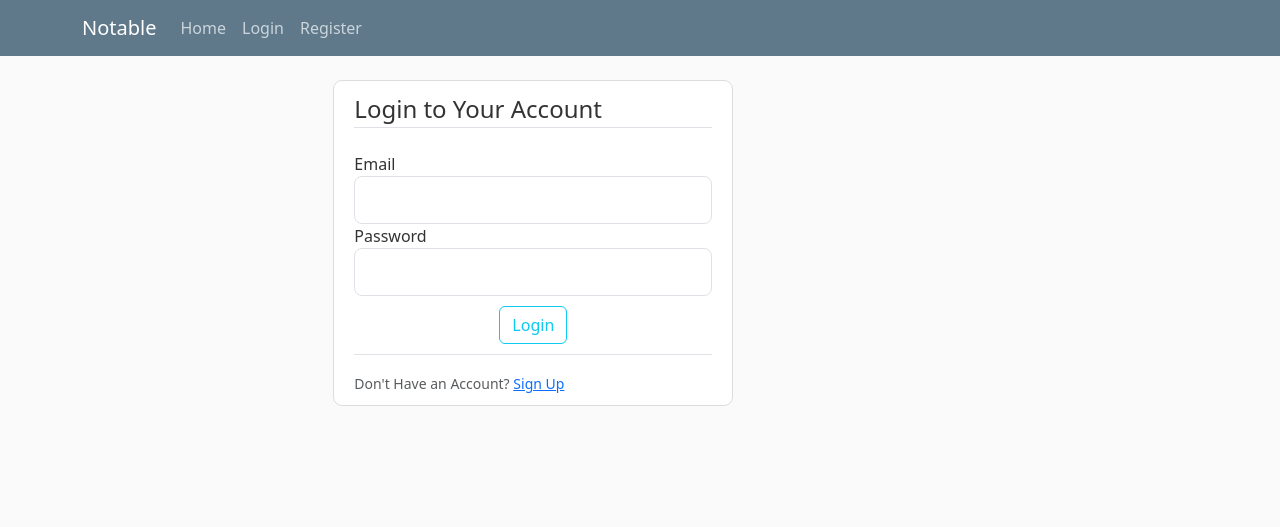
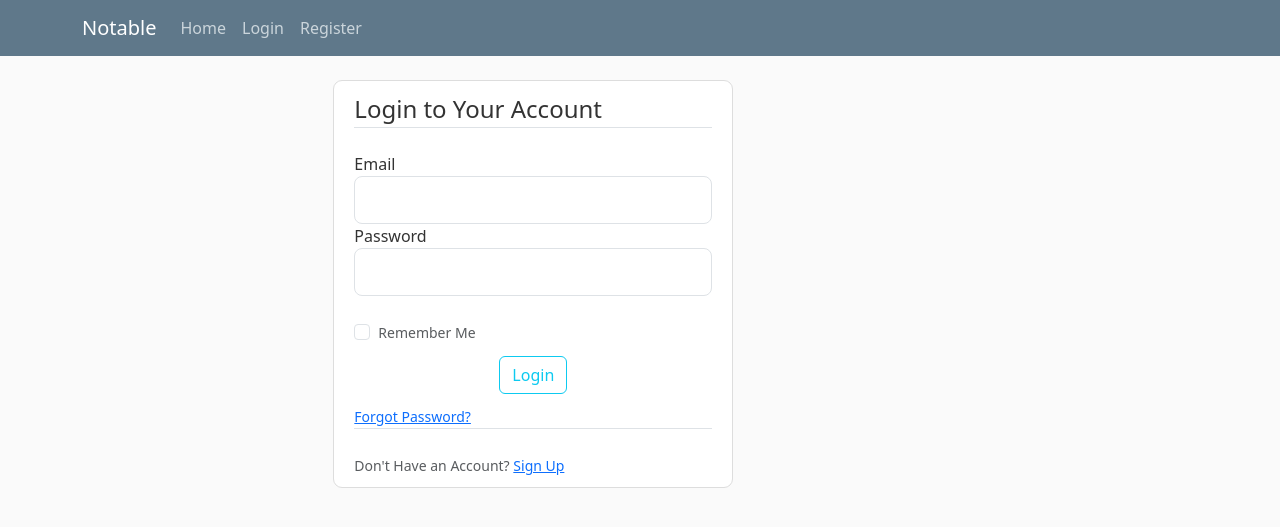
Before and after one commit to Berthran/notable, a Flask app: page /login in a window 1280 px wide. Shown: the top 527 px of the page. Run offline with Flask 3, Linux system fonts and the light colour scheme.

Commit message:
correct classes and form labels

```diff
--- a/notable/templates/login.html
+++ b/notable/templates/login.html
@@ -8,22 +8,62 @@
     <div class="content-section">
         <form method="POST" action="">
             {{ form.hidden_tag() }}
+
             <fieldset class="form-group">
                 <legend class="border-bottom mb-4">Login to Your Account</legend>
+
+                <!-- Email -->
                 <div class="form-group">
                     {{ form.email.label(class="form-control-label") }}
-                    {{ form.email(class="form-control form-control-lg") }}
+
+                    {% if form.email.errors %}
+                        {{ form.email(class="form-control form-control-lg is-invalid") }}
+                        <div class="invalid-feedback">
+                            {% for error in form.email.errors %}
+                            <span> {{ error }} </span>
+                            {% endfor %}
+                        </div>
+                    {% else %}
+                        {{ form.email(class="form-control form-control-lg") }}
+                    {% endif %}
                 </div>
+
+                <!-- Password -->
                 <div class="form-group">
                     {{ form.password.label(class="form-control-label") }}
-                    {{ form.password(class="form-control form-control-lg") }}
+
+                    {% if form.password.errors %}
+                        {{ form.password(class="form-control form-control-lg is-invalid") }}
+                        <div class="invalid-feedback">
+                            {% for error in form.password.errors %}
+                            <span> {{ error }} </span>
+                            {% endfor %}
+                        </div>
+                    {% else %}
+                        {{ form.password(class="form-control form-control-lg") }}
+                    {% endif %}
                 </div>
+
+                <!-- Remember me -->
+                 <div class="form-check mt-4">
+                    {{ form.remember(class="form-check-input")}}
+                    <small class="text-muted">
+                        {{ form.remember.label(class="form-check-label")}}</small>
+                 </div>
             </fieldset>
+
+            <!-- Submit -->
             <div class="form-group submit">
                 {{ form.submit(class="btn btn-outline-info") }}
             </div>
+
+            <!-- Forgot password -->
+            <small class="text-muted ml-2">
+                <a href="#">Forgot Password?</a>
+            </small>
             </form>
-            <div class="border-top pt-3">
+
+            <div class="border-top pt-4">
                 <small class="text-muted">
                     Don't Have an Account? <a class="ml-2" href="{{ url_for('register') }}">Sign Up</a>
             </div>
```
